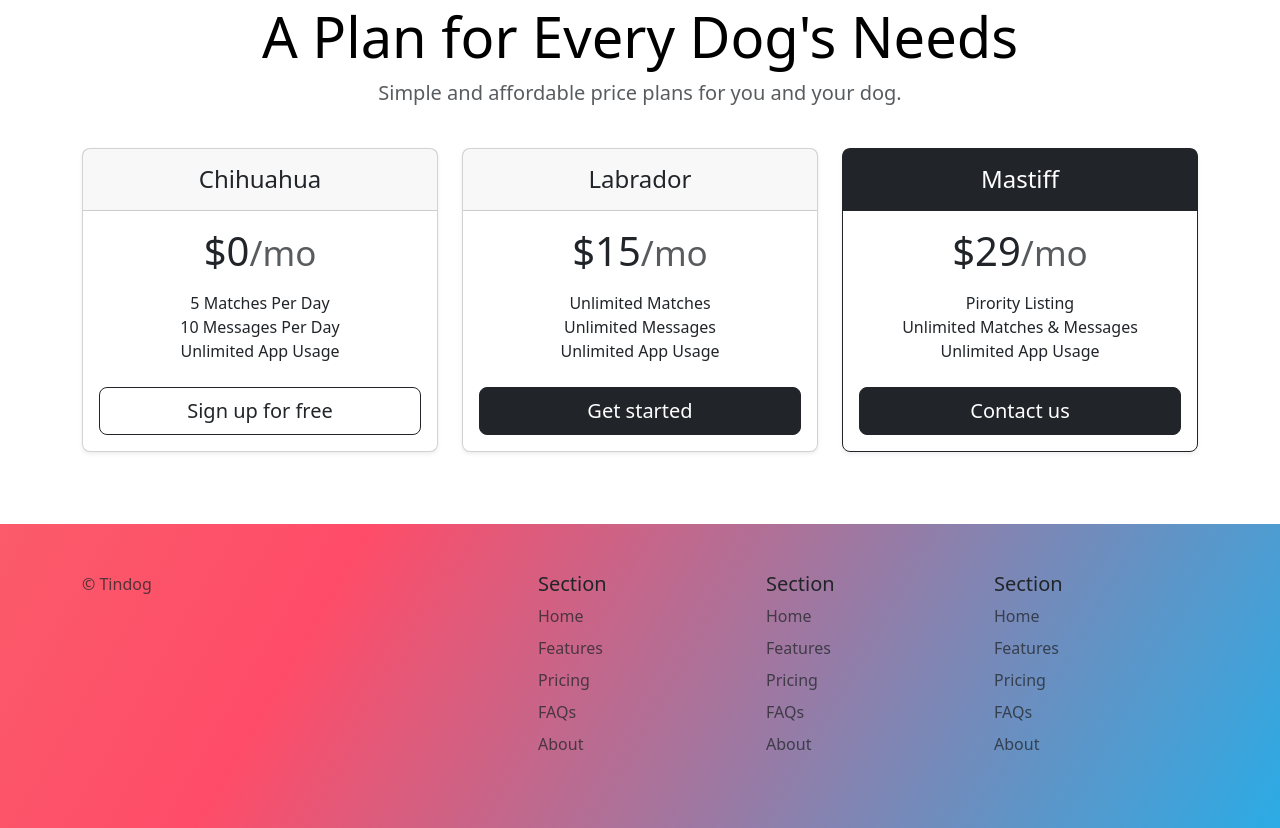
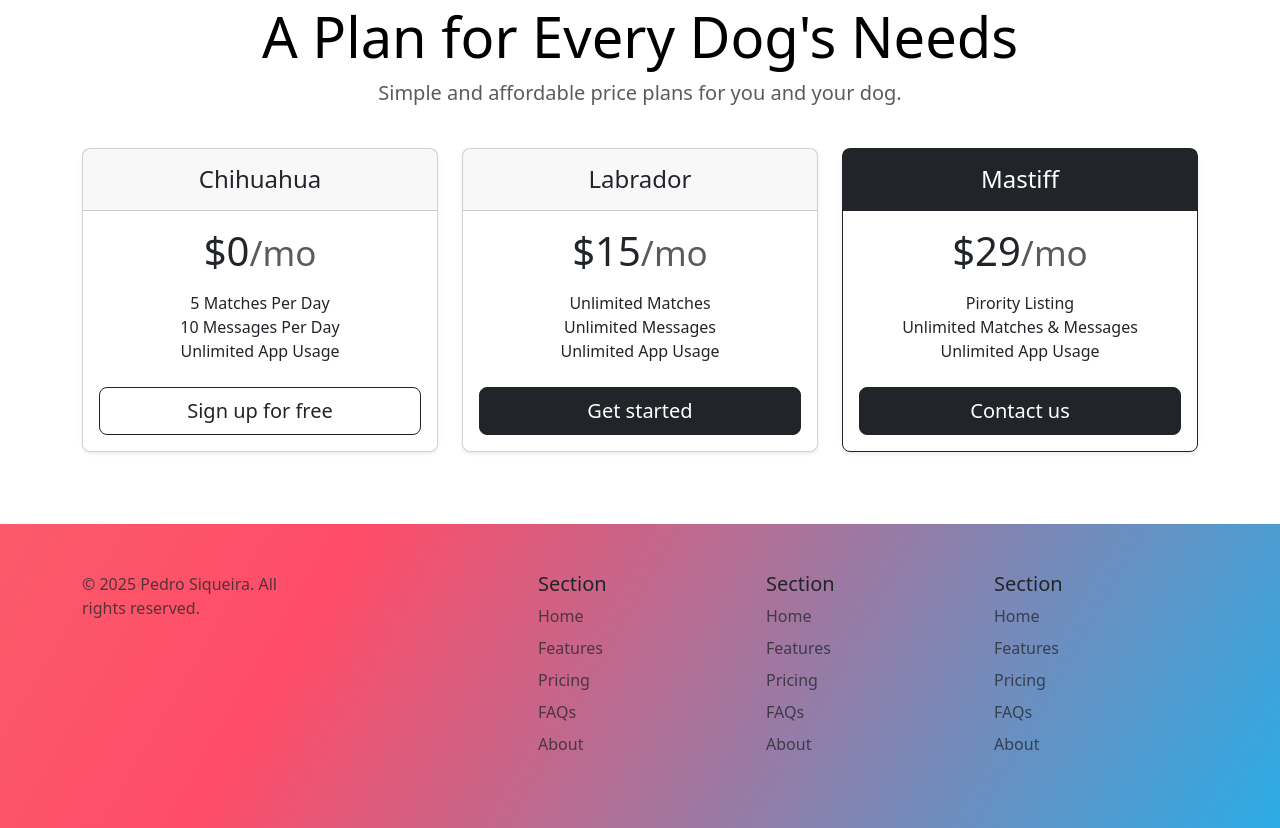
Before and after one commit to phenriquels01/tindog-project, a plain HTML site: page index.html in a window 1280 px wide. Shown: the part 1601-2429 px from the top of the page. Drawn offline with nearby package versions, Linux system fonts and the light colour scheme.

Commit message:
Update index.html

```diff
--- a/index.html
+++ b/index.html
@@ -166,7 +166,7 @@
     <div class="container">
       <footer class="row row-cols-1 row-cols-sm-2 row-cols-md-5 py-5 mt-5">
         <div class="col mb-3">
-          <p class="text-body-secondary">© Tindog</p>
+          <p class="text-body-secondary">© 2025 Pedro Siqueira. All rights reserved.</p>
         </div>
 
         <div class="col mb-3">
```
